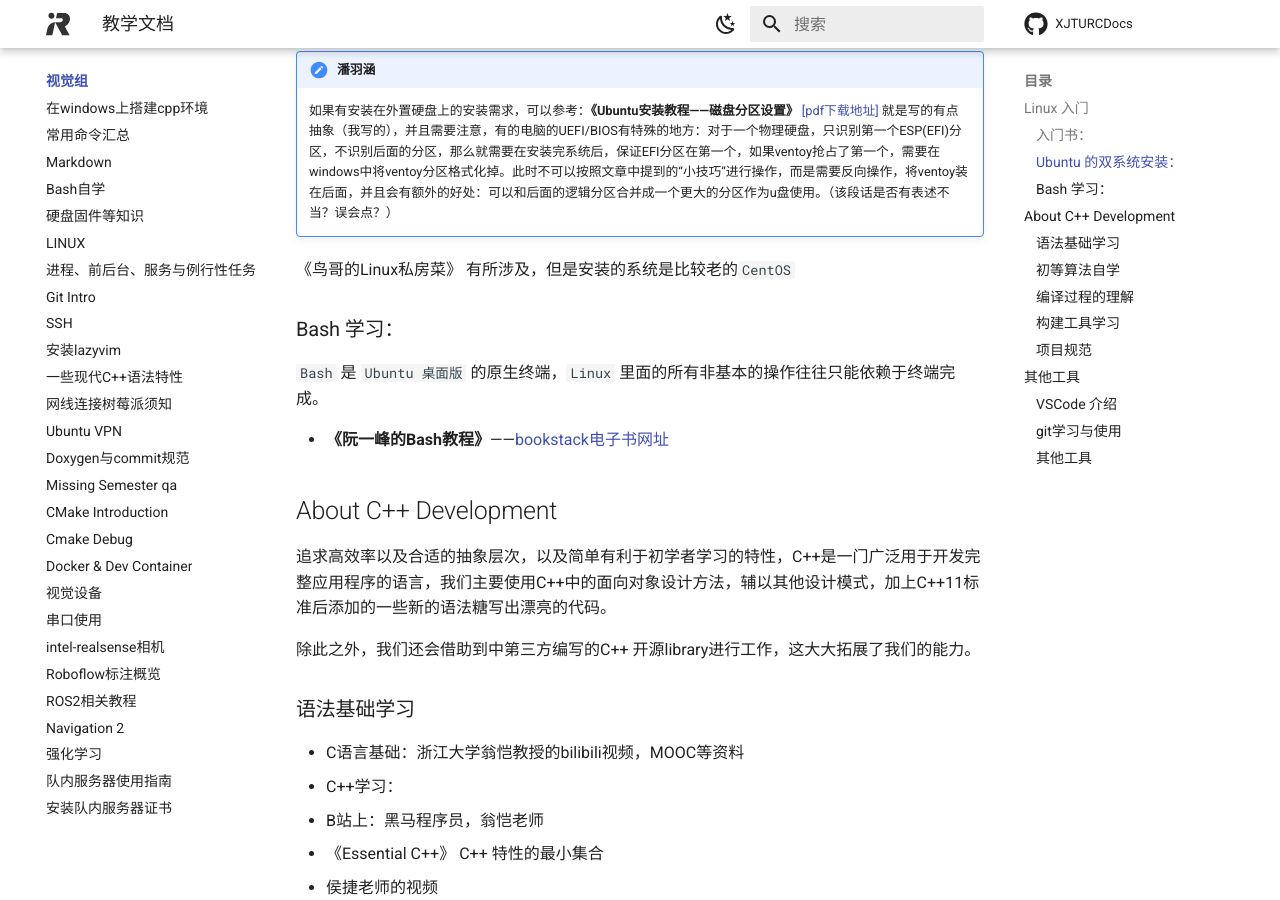
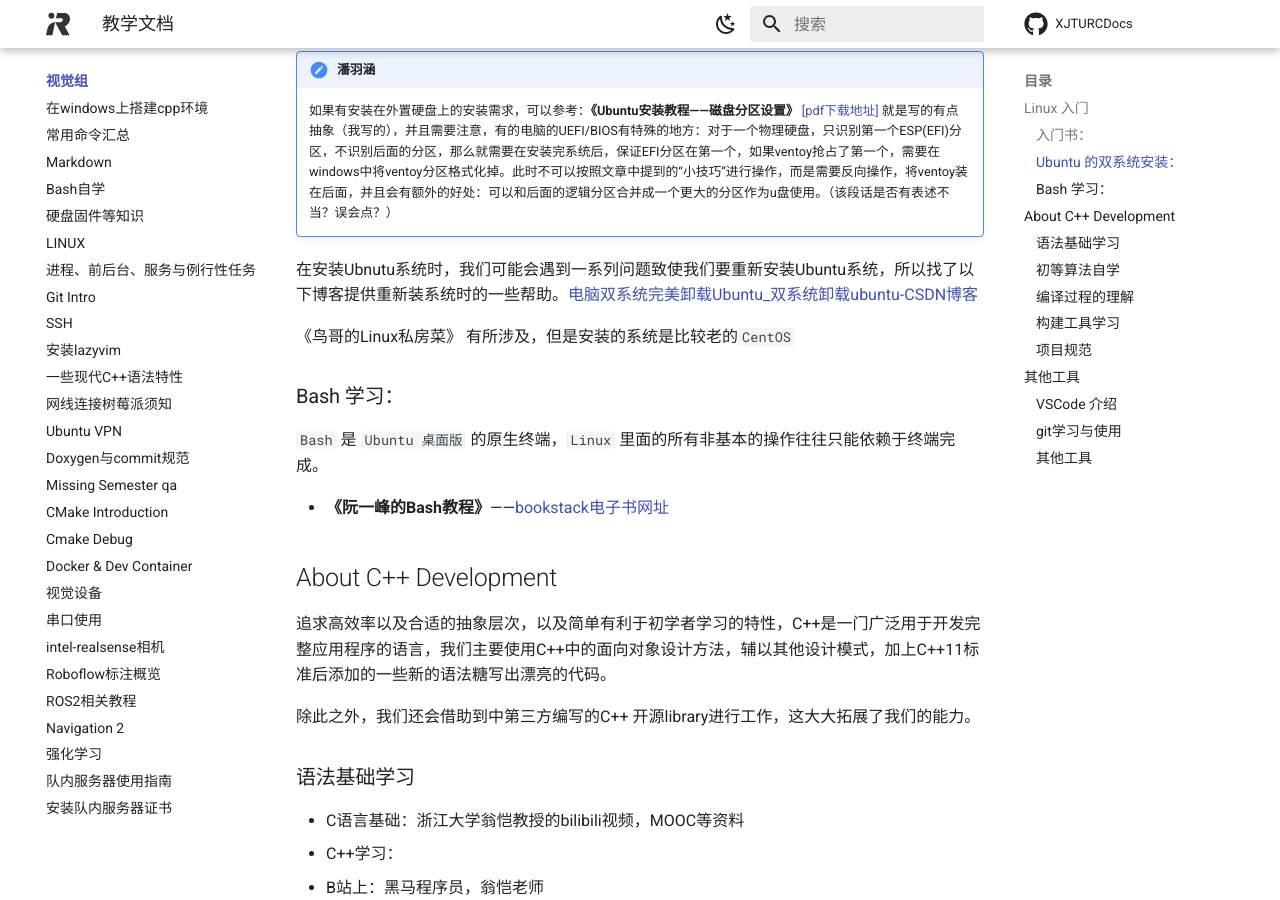
Before and after one commit to XJRCAdmin/XJTURCDocs, an MkDocs documentation site: the page built from docs/blog/vision/index.md, in a window 1280 px wide and 900 px high, scrolled down 1674 px. Built offline with MkDocs 1.6.1 and Material for MkDocs 9.7.7, drawn with Linux system fonts in a browser that asks for light colours; comment, search, counter and statistics services are not loaded.

Commit message:
docs:增加Ubuntu的重装

```diff
--- a/docs/blog/vision/index.md
+++ b/docs/blog/vision/index.md
@@ -48,6 +48,7 @@ resources:
 !!! blue-tip "潘羽涵"
     如果有安装在外置硬盘上的安装需求，可以参考：**《Ubuntu安装教程——磁盘分区设置》** [[pdf下载地址]](https://115.154.129.4:5200/files/api/public/dl/dJ32ey2v/public/Share/links/Ubuntu%E5%AE%89%E8%A3%85%E6%95%99%E7%A8%8B%E2%80%94%E2%80%94%E7%A3%81%E7%9B%98%E5%88%86%E5%8C%BA%E8%AE%BE%E7%BD%AE.pdf) 就是写的有点抽象（我写的），并且需要注意，有的电脑的UEFI/BIOS有特殊的地方：对于一个物理硬盘，只识别第一个ESP(EFI)分区，不识别后面的分区，那么就需要在安装完系统后，保证EFI分区在第一个，如果ventoy抢占了第一个，需要在windows中将ventoy分区格式化掉。此时不可以按照文章中提到的“小技巧”进行操作，而是需要反向操作，将ventoy装在后面，并且会有额外的好处：可以和后面的逻辑分区合并成一个更大的分区作为u盘使用。（该段话是否有表述不当？误会点？）
 
+在安装Ubnutu系统时，我们可能会遇到一系列问题致使我们要重新安装Ubuntu系统，所以找了以下博客提供重新装系统时的一些帮助。[电脑双系统完美卸载Ubuntu_双系统卸载ubuntu-CSDN博客](https://blog.csdn.net/m0_37548216/article/details/123376311?sharetype=blog&shareId=123376311&sharerefer=APP&sharesource=2501_90812940)
 
 《鸟哥的Linux私房菜》 有所涉及，但是安装的系统是比较老的`CentOS`
 
```
